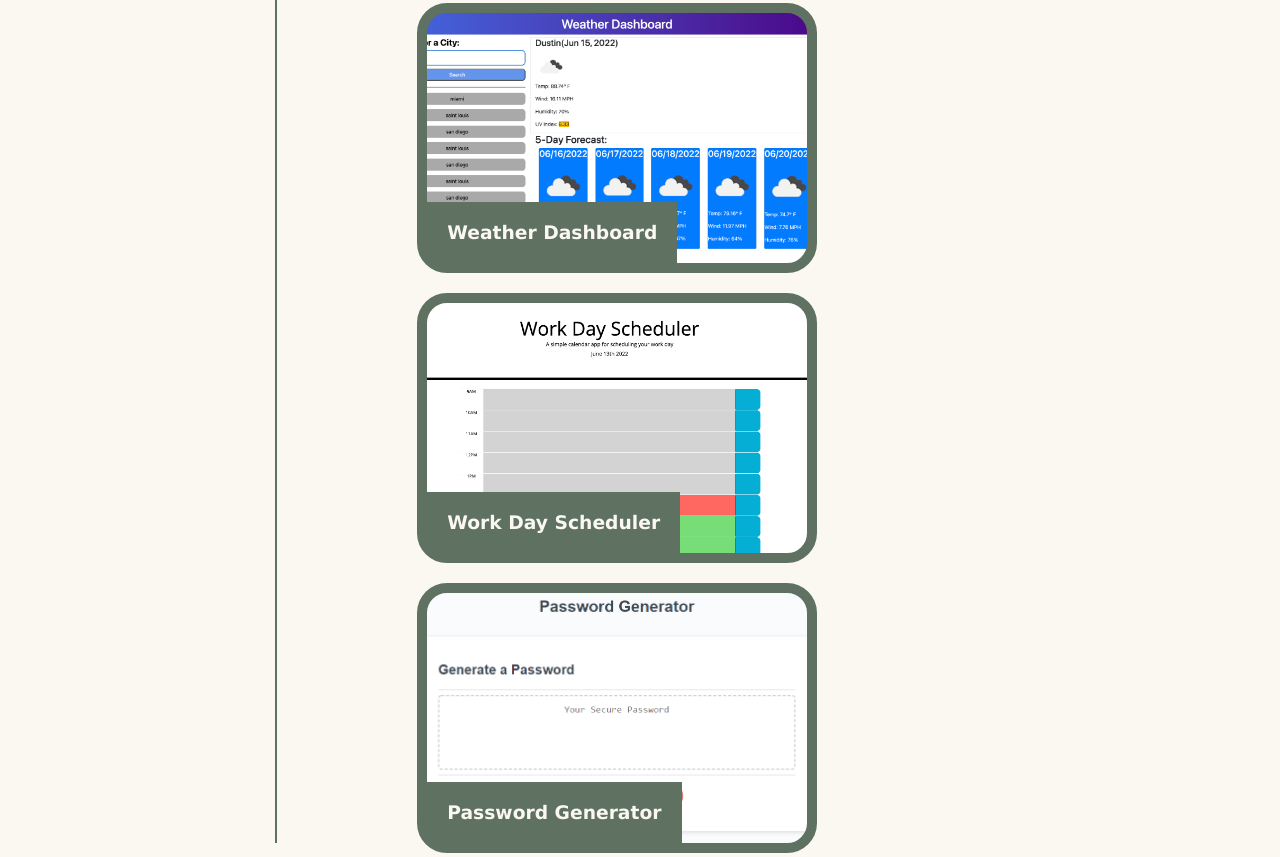
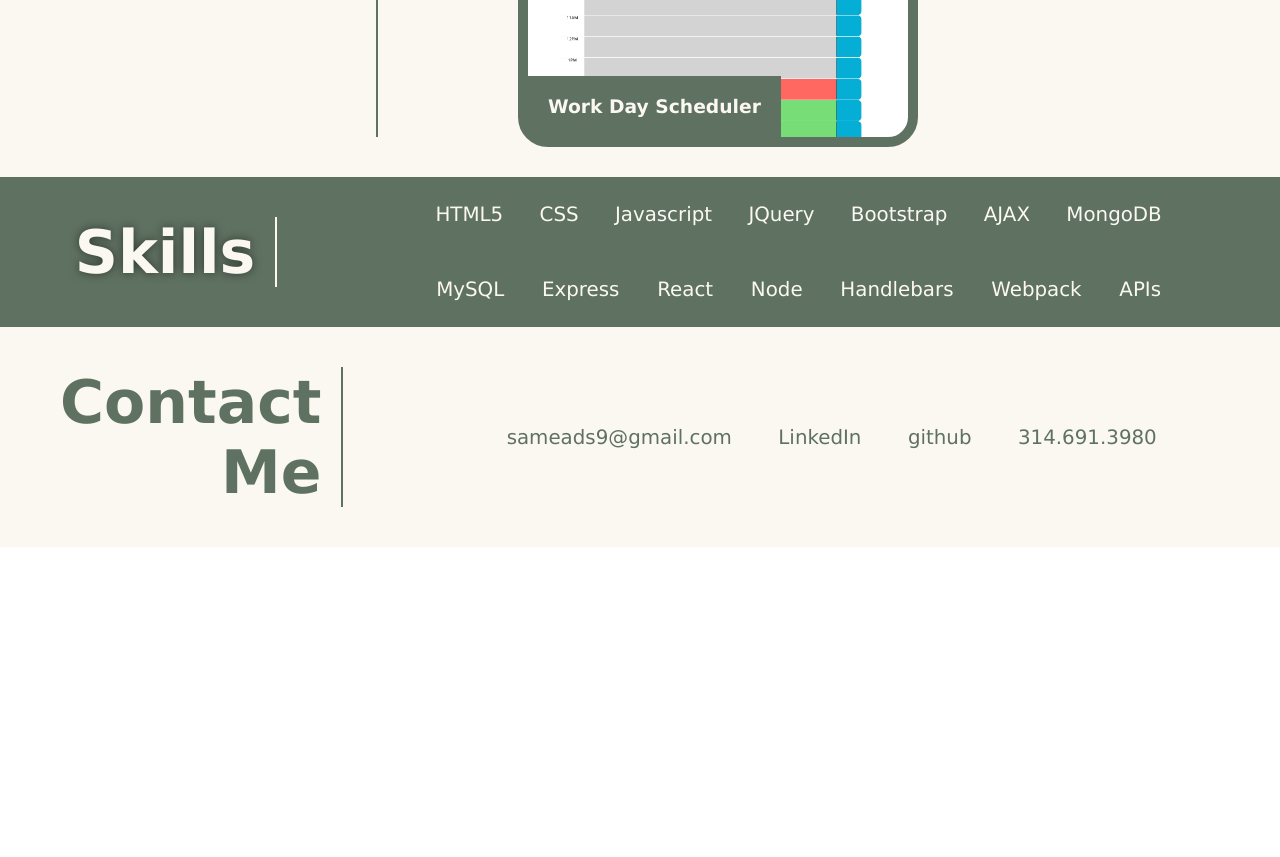
Before and after one commit to sarameadows/portfolio, a plain HTML site: page index.html in a window 1280 px wide. Shown: the part 1567-2424 px from the top of the page. After the commit the page ends 2114 px from the top, so only its background shows below. Drawn offline with Linux system fonts and the light colour scheme.

Commit message:
styling changes

```diff
--- a/assets/css/style.css
+++ b/assets/css/style.css
@@ -83,7 +83,7 @@ header nav ul li a {
 }
 
 .biography-img img{
-    height: 400px;
+    height: 300px;
     border: 10px var(--first-color) solid;
     border-radius: 30px;
 }
@@ -162,17 +162,17 @@ header nav ul li a {
 
 }
 
-.project:first-child {
+/* .project:first-child {
     flex: 1 100%;
-}
+} */
 
-.project:not:first-child {
+/* .project:not:first-child {
     flex: 1 50%;
-}
+} */
 
 #pokedex {
     background-image: url("../images/pokedex.jpeg");
-    height: 500px;
+    height: 250px;
 }
 
 #endless-pawsibilities {
@@ -196,16 +196,54 @@ header nav ul li a {
     height: 250px;
 }
 
-/* Contact Me Section Styles */
-.contact {
+/* Skills Section Styles */
+.skills {
     background-color: var(--second-color);
     color: var(--first-color);
     display: flex;
 }
 
+.skills h2 {
+    font-size: 60px;
+    text-shadow: 0 0 10px rgba(0, 0, 0, .50);
+    display: flex;
+    flex-direction: column;
+    text-align: right;
+    padding: 0 20px;
+    flex: 1 20%;
+    border-right: var(--first-color) solid 2px;
+    margin: 40px;
+}
+
+.list {
+    color: var(--first-color);
+    display: flex;
+    list-style: none;
+    flex-wrap: wrap;
+    align-items: center;
+    justify-content: space-around;
+    margin: 0 100px;
+    width: 1000px;
+}
+
+.list li {
+    text-decoration: none;
+    color: var(--first-color);
+    padding: 10px 15px;
+    font-weight: lighter;
+    font-size: 1.55vw;
+}
+
+/* Contact Me Section Styles */
+.contact {
+    background-color: var(--first-color);
+    color: var(--second-color);
+    display: flex;
+}
+
 .contact h2 { /*working here!!!!!!*/
     font-size: 60px;
-    text-shadow: 0 0 10px rgba(0, 0, 0, .50);
+    /* text-shadow: 0 0 10px rgba(0, 0, 0, .50); */
     display: flex;
     flex-direction: column;
     text-align: right;
@@ -216,7 +254,7 @@ header nav ul li a {
 }
 
 .links {
-    color: var(--first-color);
+    color: var(--second-color);
     display: flex;
     list-style: none;
     flex-wrap: wrap;
@@ -228,16 +266,16 @@ header nav ul li a {
 
 .links a {
     text-decoration: none;
-    color: var(--first-color);
+    color: var(--second-color);
     padding: 10px 15px;
     font-weight: lighter;
     font-size: 1.55vw;
-    text-shadow: 0 0 10px rgba(0, 0, 0, .50);
+    /* text-shadow: 0 0 10px rgba(0, 0, 0, .50); */
 }
 
 /* MEDIA QUERY FOR SMALLER DESKTOP SCREENS AND SMALLER */
 @media screen and (max-width: 980px) {
-    .work, .biography, .contact, .links {
+    .work, .biography, .contact, .skills, .links {
         flex-direction: column;
         justify-content: center;
     }
--- a/index.html
+++ b/index.html
@@ -9,24 +9,16 @@
 
     <body>
         <!--Header-->
-        <header>
-            <h1>
-                <a href="/">Sara Meadows</a>
+        <header class="bg-light">
+                <h1 class="col-5">
+                    <a href="/" class="text-dark text-decoration-none">Sara Meadows</a>
                 </h1>
                 <nav>
                     <ul>
-                    <li>
-                        <a href="#about-me">About Me</a>
-                    </li>
-                    <li>
-                        <a href="#work">Work</a>
-                    </li>
-                    <li>
-                        <a href="#contact-me">Contact Me</a>
-                    </li>
-                    <li>
-                        <a href="./assets/MeadowsSara.pdf">Resume</a>
-                    </li>
+                        <li><a href="#projects">Projects</a></li>
+                        <li><a href="#skills">Skills</a></li>
+                        <li><a href="#contact-me">Contact</a></li>
+                        <li><a href="./assets/MeadowsSara.pdf" target=”_blank”>Resume</a></li>
                     </ul>
                 </nav>
         </header>
@@ -47,9 +39,10 @@
         </section>
 
         <!-- Work Section-->
-        <section id="work" class="work">
+
+            <section id="projects" class="work">
                 <div class="heading">
-                <h2>My Work</h2>
+                    <h2>Projects</h2>
                 </div>
 
                 <!-- Work Examples -->
@@ -74,14 +67,33 @@
                             <h3>Work Day Scheduler</h3>
                         </div>
                     </a>
-                <a href="https://sarameadows.github.io/password-generator/" class="project">
+                    <!-- <a href="https://sarameadows.github.io/password-generator/" class="project">
                         <div class="project-style" id="password-generator">
                             <h3>Password Generator</h3>
                         </div>
-                </a>
+                    </a> -->
                 </div>
             </section>
-
+        <!-- Skills -->
+        <section id="skills" class="skills">
+            <h2>Skills</h2>
+            <ul class="list">
+                <li>HTML5</li>
+                <li>CSS</li>
+                <li>Javascript</li>
+                <li>JQuery</li>
+                <li>Bootstrap</li>
+                <li>AJAX</li>
+                <li>MongoDB</li>
+                <li>MySQL</li>
+                <li>Express</li>
+                <li>React</li>
+                <li>Node</li>
+                <li>Handlebars</li>
+                <li>Webpack</li>
+                <li>APIs</li>
+            </ul>
+        </section>
         <!-- Contact Me Section-->
         <section id="contact-me" class="contact">
             <h2>Contact Me</h2>
```
Lines whose indentation alone changed are shown as unchanged.
